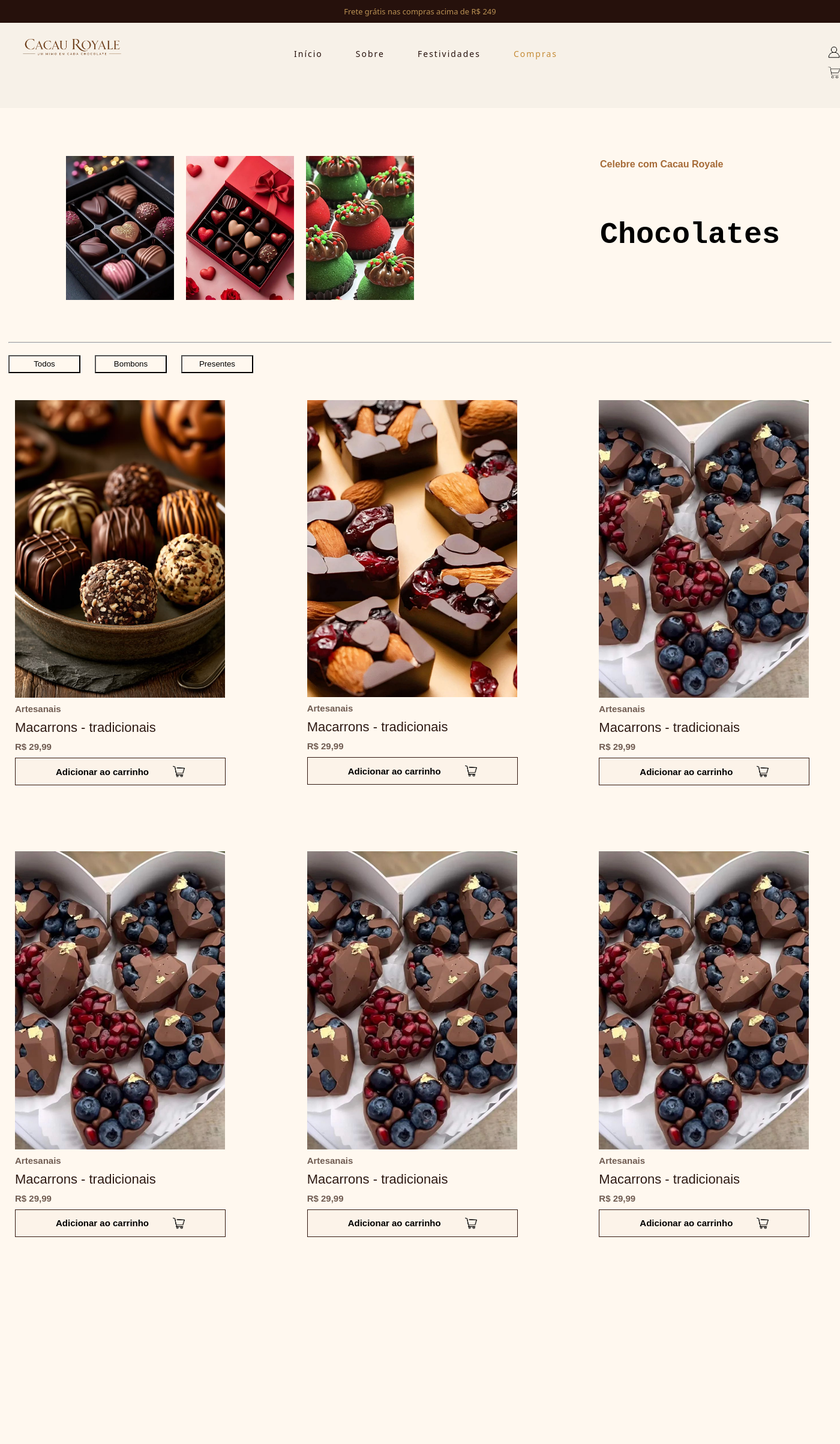
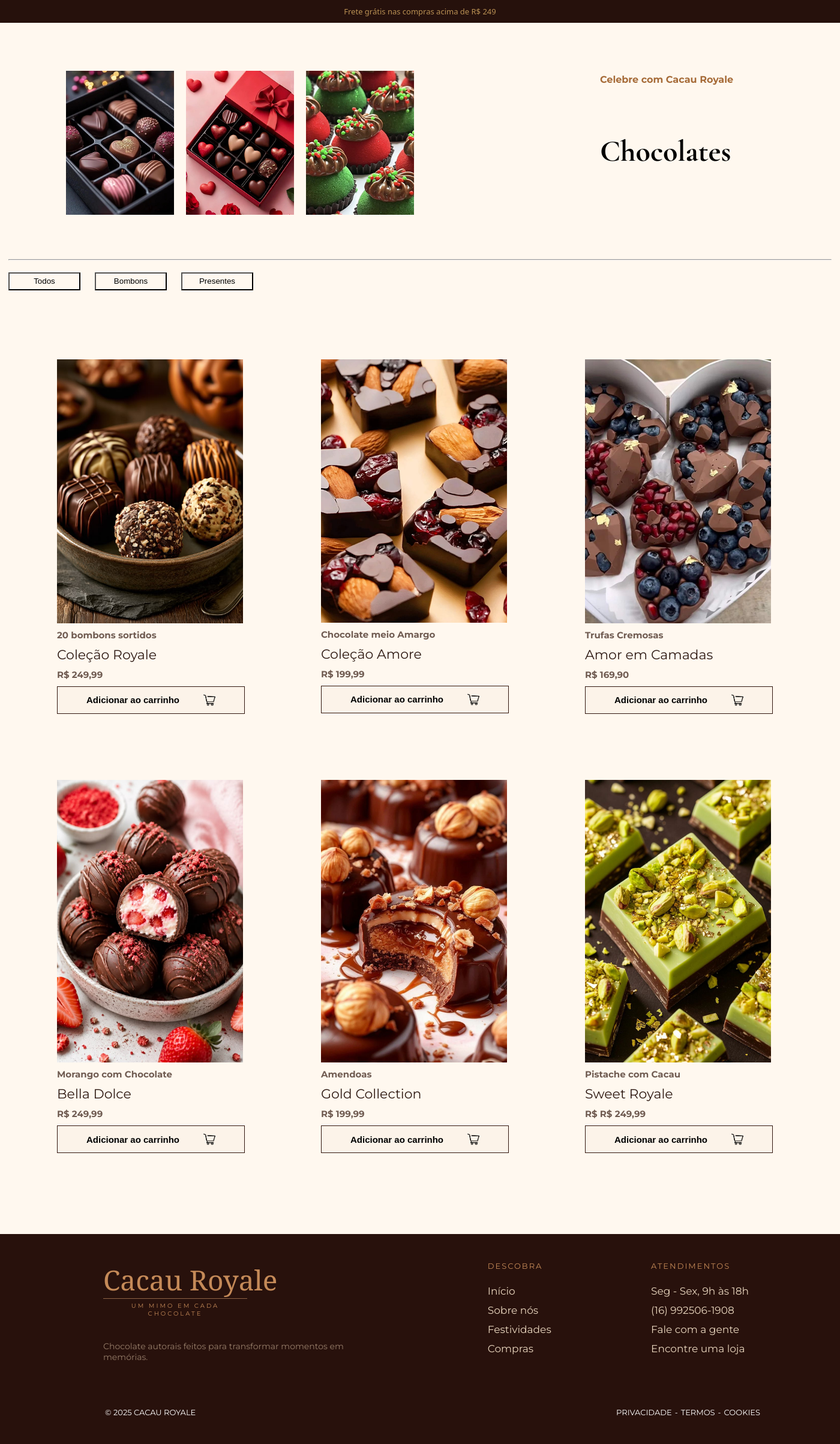
Before and after one commit to prandineluiza/cacau-royale, a PHP site: page /compras.html in a window 1400 px wide. Shown: the whole page at 60% size. Before the commit the page ends 2062 px from the top, so only its background shows below. Run offline with PHP 8.4, Linux system fonts and the light colour scheme.

Commit message:
CONTINUAÇÃO

```diff
--- a/compras.css
+++ b/compras.css
@@ -6,6 +6,10 @@
 
 a {
     text-decoration: none;
+}
+
+body{
+    background-color: #FFF8EF;
 }
 
 .frete {
@@ -88,9 +92,13 @@ body {
 
 .texto1 {
     color: #A66B38;
+    p{
+         font-family: 'Nunito', sans-serif;
+
+    }
 
     h1 {
-        font-family: 'Courier New', Courier, monospace;
+        font-family: "Cormorant Garamond", serif;
         font-size: 50px;
         color: black
     }
@@ -124,12 +132,14 @@ hr {
     gap: 20px;
     background-color: #FFF8EF;
 
+
 }
 
 .itens {
     display: grid;
     grid-template-columns: repeat(3,1fr);
     gap: 60px;
+    padding: 70px;
 }
 
 .item-1,
@@ -147,7 +157,7 @@ hr {
         justify-content: center;
         align-items: center;
         gap: 40px;
-        padding: 12px 67px;
+        padding: 12px 48px;
         color: #000;
         background-color: #a66b3809;
         text-decoration: none;
@@ -181,5 +191,129 @@ hr {
 }
 
 .doces {
-    width: 350px;
+    width: 310px;
 }
+
+.rodape {
+    background-color: #28110c;
+    color: #e8d5bd;
+    padding: 45px 3%;
+    margin-top: 40px;
+}
+
+.conteudo-rodape {
+    display: flex;
+    justify-content: space-between;
+    gap: 30px;
+    margin-left: 130px;
+}
+
+.marca-rodape {
+    width: 40%;
+}
+
+.marca-rodape h1 {
+    font-family: Georgia, serif;
+    font-size: 46px;
+    font-weight: normal;
+    color: #c58a58;
+}
+
+.marca-rodape h3 {
+    font-size: 10px;
+    font-weight: normal;
+    letter-spacing: 3px;
+    color: #c58a58;
+    border-top: 1px solid #8d6347;
+    text-align: center;
+    width: 240px;
+    padding-top: 5px;
+}
+
+.marca-rodape p {
+    font-size: 14px;
+    color: #967d69;
+    margin-top: 39px;
+}
+
+.links-rodape,
+.atendimento-rodape {
+    display: flex;
+    flex-direction: column;
+    gap: 12px;
+}
+
+.links-rodape h3,
+.atendimento-rodape h3 {
+    color: #c58a58;
+    font-size: 13px;
+    font-weight: normal;
+    letter-spacing: 2px;
+    margin-bottom: 12px;
+}
+
+.links-rodape a,
+.atendimento-rodape a {
+    color: #e8d5bd;
+    text-decoration: none;
+    font-size: 17px;
+}
+
+.atendimento-rodape p {
+    font-size: 17px;
+    margin-right: 110px;
+}
+
+.final-rodape {
+    display: flex;
+    justify-content: space-between;
+    align-items: center;
+    margin-top: 75px;
+    padding: 0 91px;
+    margin-left: 42px;
+}
+
+.final-rodape p {
+    font-size: 13px;
+    color: white;
+}
+
+.politicas-rodape {
+    display: flex;
+    gap: 5px;
+}
+
+.politicas-rodape a,
+.politicas-rodape span {
+    color: white;
+    text-decoration: none;
+    font-size: 13px;
+}
+
+@media (max-width: 600px) {
+
+    .conteudo-rodape {
+        flex-direction: column;
+        gap: 35px;
+    }
+
+    .marca-rodape {
+        width: 100%;
+    }
+
+    .final-rodape {
+        flex-direction: column;
+        gap: 20px;
+        margin-top: 45px;
+        padding: 0;
+        p{
+            align-items: center;
+        }
+    }
+
+    .politicas-rodape {
+        flex-wrap: wrap;
+        justify-content: center;
+    }
+
+}
--- a/compras.html
+++ b/compras.html
@@ -6,8 +6,12 @@
     <meta name="viewport" content="width=device-width, initial-scale=1.0">
 
     <title>Cacau Royale</title>
+    <link rel="preconnect" href="https://fonts.googleapis.com">
+    <link rel="preconnect" href="https://fonts.gstatic.com" crossorigin>
+    <link href="https://fonts.googleapis.com/css2?family=Cormorant+Garamond:ital,wght@0,300..700;1,300..700&family=Montserrat:ital,wght@0,100..900;1,100..900&display=swap" rel="stylesheet">
 
     <link rel="stylesheet" href="compras.css">
+
 </head>
 
 <body>
@@ -16,22 +20,6 @@
     <div class="frete">
         Frete grátis nas compras acima de R$ 249
     </div>
-    <header class="cabecalho">
-        <img src="imagens/image 13 (1).png" alt="">
-        <div class="icones">
-            <img src="imagens/image 6.png" alt="">
-            <img src="imagens/image 9.png" alt="">
-        </div>
-        <nav class="menu">
-            <a href="#">Início</a>
-            <a href="#">Sobre</a>
-            <a href="#">Festividades</a>
-            <a href="#" class="ativo">Compras</a>
-        </nav>
-        </div>
-        </div>
-    </header>
-
     <div class="caixa">
         <div class="caixas">
             <img src="imagens/image 35.png" alt="">
@@ -52,53 +40,102 @@
     <div class="itens">
         <div class="item-1">
             <img class="doces" src="imagens/image 13 (2).png" alt="">
-            <h3>Artesanais</h3>
-            <h2>Macarrons - tradicionais</h2>
-            <h3>R$ 29,99</h3>
+            <h3>20 bombons sortidos </h3>
+            <h2> Coleção Royale</h2>
+            <h3>R$ 249,99</h3>
             <button class="add-carrinho">Adicionar ao carrinho <img src="imagens/image 64.png" alt=""></button>
         </div>
         <div class="item-2">
-            <img class="doces" src="imagens/image 17.png" alt="">
-            <h3>Artesanais</h3>
-            <h2>Macarrons - tradicionais</h2>
-            <h3>R$ 29,99</h3>
+            <img class="doces" src="imagens/image 17 (1).png" alt="">
+            <h3> Chocolate meio Amargo </h3>
+            <h2>Coleção Amore</h2>
+            <h3>R$ 199,99</h3>
             <button class="add-carrinho">Adicionar ao carrinho <img src="imagens/image 64.png" alt=""></button>
         </div>
         <div class="item-3">
             <img class="doces" src="imagens/image 15.png" alt="">
-            <h3>Artesanais</h3>
-            <h2>Macarrons - tradicionais</h2>
-            <h3>R$ 29,99</h3>
+            <h3>Trufas Cremosas</h3>
+            <h2>Amor em Camadas</h2>
+            <h3>R$ 169,90</h3>
             <button class="add-carrinho">Adicionar ao carrinho <img src="imagens/image 64.png" alt=""></button>
         </div>
         <div class="item-3">
-            <img class="doces" src="imagens/image 15.png" alt="">
-            <h3>Artesanais</h3>
-            <h2>Macarrons - tradicionais</h2>
-            <h3>R$ 29,99</h3>
+            <img class="doces" src="imagens/image 20.png" alt="">
+            <h3>Morango com Chocolate</h3>
+            <h2>Bella Dolce</h2>
+            <h3>R$ 249,99</h3>
             <button class="add-carrinho">Adicionar ao carrinho <img src="imagens/image 64.png" alt=""></button>
         </div>
         <div class="item-3">
-            <img class="doces" src="imagens/image 15.png" alt="">
-            <h3>Artesanais</h3>
-            <h2>Macarrons - tradicionais</h2>
-            <h3>R$ 29,99</h3>
+            <img class="doces" src="imagens/image 24.png" alt="">
+            <h3>Amendoas</h3>
+            <h2>Gold Collection</h2>
+            <h3>R$ 199,99</h3>
             <button class="add-carrinho">Adicionar ao carrinho <img src="imagens/image 64.png" alt=""></button>
         </div>
         <div class="item-3">
-            <img class="doces" src="imagens/image 15.png" alt="">
-            <h3>Artesanais</h3>
-            <h2>Macarrons - tradicionais</h2>
-            <h3>R$ 29,99</h3>
+            <img class="doces" src="imagens/image 22.png" alt="">
+            <h3>Pistache com Cacau</h3>
+            <h2>Sweet Royale</h2>
+            <h3>R$ R$ 249,99</h3>
             <button class="add-carrinho">Adicionar ao carrinho <img src="imagens/image 64.png" alt=""></button>
         </div>
     </div>
+    <footer class="rodape">
 
+    <div class="conteudo-rodape">
 
+        <div class="marca-rodape">
 
+            <h1>Cacau Royale</h1>
 
+            <h3>UM MIMO EM CADA CHOCOLATE</h3>
 
+            <p>
+                Chocolate autorais feitos para transformar momentos em memórias.
+            </p>
 
+        </div>
+
+        <div class="links-rodape">
+
+            <h3>DESCOBRA</h3>
+
+            <a href="#">Início</a>
+            <a href="#">Sobre nós</a>
+            <a href="#">Festividades</a>
+            <a href="#">Compras</a>
+
+        </div>
+
+        <div class="atendimento-rodape">
+
+            <h3>ATENDIMENTOS</h3>
+
+            <p>Seg - Sex, 9h às 18h</p>
+            <p>(16) 992506-1908</p>
+            <a href="#">Fale com a gente</a>
+            <a href="#">Encontre uma loja</a>
+
+        </div>
+
+    </div>
+
+    <div class="final-rodape">
+
+        <p>© 2025 CACAU ROYALE</p>
+
+        <div class="politicas-rodape">
+            <a href="#">PRIVACIDADE</a>
+            <span>-</span>
+            <a href="#">TERMOS</a>
+            <span>-</span>
+            <a href="#">COOKIES</a>
+        </div>
+
+    </div>
+
+</footer>
 </body>
 
 </html>
```
Also changed, not shown: imagens/image 17 (1).png (renamed from imagens/image 17.png).
